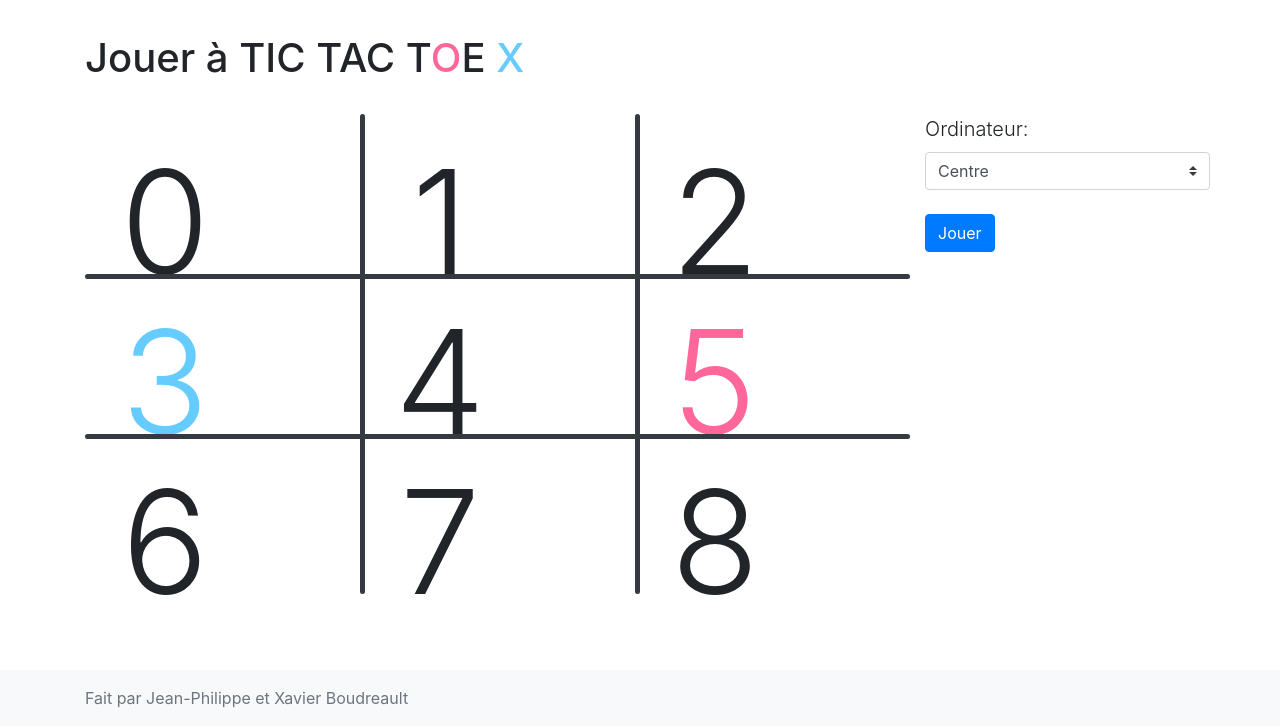
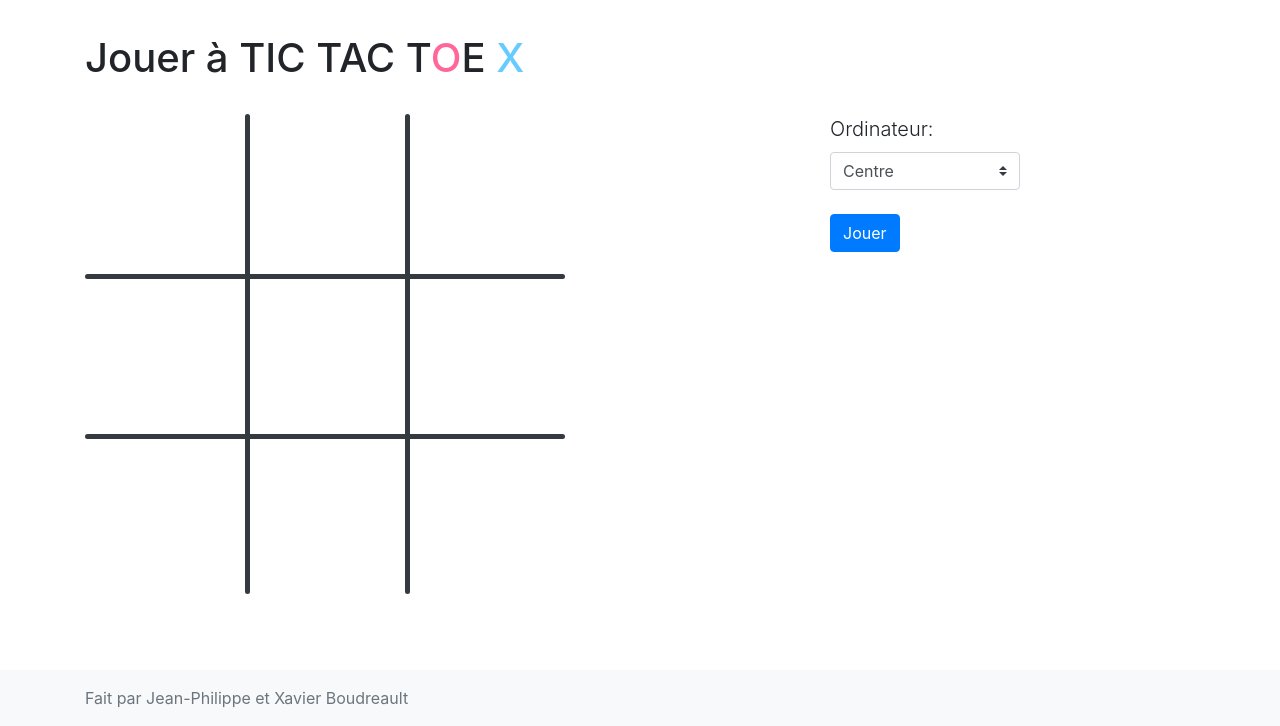
Before and after one commit to jpboudreault/tictactoe, a Django app: page /game/play in a window 1280 px wide. Shown: the part 74-800 px from the top of the page. Run offline with Django 3.2, Linux system fonts and the light colour scheme; some libraries are stand-ins or nearby versions.

Commit message:
Now with a fresh game look

```diff
--- a/game/static/css/styles.css
+++ b/game/static/css/styles.css
@@ -19,21 +19,17 @@ p {
 .grid-container {
     display: grid;
     grid-template-columns: auto auto auto;
-    /*max-width: 450px;*/
+    width: 60vh;
 }
 .cell {
     text-align: center;
-    width: 20vh;
-    height: 20vh;
-    font-size: 18vh;
+    line-height: 20vh; /* to align vertically */
+    width: 20vh; /* for a responsive grid */
+    height: 20vh; /* for a responsive grid */
+    font-size: 19vh;
 }
 .cell:hover {
     cursor: pointer;
-}
-.cell.x>span {
-}
-.cell.o>span {
-    font-size: 18vh;
 }
 .line{
     border-radius: 25px;
--- a/game/static/script/play.js
+++ b/game/static/script/play.js
@@ -5,7 +5,7 @@ $(function () {
     });
     $('[id^=cell-]').click(function () {
         let position = $(this).attr('id').replace('cell-', '');
-        playMove(position);
+        playMove($(this), position);
     });
 });
 
@@ -20,8 +20,8 @@ function startGame() {
     // server will decide if the player makes the first move 'x' or not
 }
 
-function playMove(position) {
-    if ($(this).hasClass('x') || $(this).hasClass('o')) {
+function playMove(cell, position) {
+    if (cell.hasClass('x') || cell.hasClass('o')) {
         console.log(`invalid move: ${position}`);
         return;
     }
--- a/game/templates/play.html
+++ b/game/templates/play.html
@@ -3,24 +3,24 @@
 {% block content %}
     <h1 class="mt-5">Jouer &agrave; TIC TAC T<span class="o">O</span>E <span class="x">X</span></h1>
     <div class="row lead pt-4">
-        <div class="col-9">
+        <div class="col-8">
             <div class="grid-container">
-                <div class="cell row1 col1" id="cell-0">0</div>
-                <div class="cell row1 col2" id="cell-1">1</div>
-                <div class="cell row1 col3" id="cell-2">2</div>
-                <div class="cell row2 col1 x" id="cell-3">3</div>
-                <div class="cell row2 col2" id="cell-4">4</div>
-                <div class="cell row2 col3 o" id="cell-5"><span>5</span></div>
-                <div class="cell row3 col1" id="cell-6">6</div>
-                <div class="cell row3 col2" id="cell-7">7</div>
-                <div class="cell row3 col3" id="cell-8">8</div>
+                <div class="cell row1 col1" id="cell-0"></div>
+                <div class="cell row1 col2" id="cell-1"></div>
+                <div class="cell row1 col3" id="cell-2"></div>
+                <div class="cell row2 col1" id="cell-3"></div>
+                <div class="cell row2 col2" id="cell-4"></div>
+                <div class="cell row2 col3" id="cell-5"></div>
+                <div class="cell row3 col1" id="cell-6"></div>
+                <div class="cell row3 col2" id="cell-7"></div>
+                <div class="cell row3 col3" id="cell-8"></div>
                 <div class="line hline" id="line-1"></div>
                 <div class="line hline" id="line-2"></div>
                 <div class="line vline" id="line-3"></div>
                 <div class="line vline" id="line-4"></div>
             </div>
         </div>
-        <div class="col-3">
+        <div class="col-2">
             <div class="row">
                 <div id="game-message" class="alert alert-primary collapse" role="alert"></div>
             </div>
@@ -38,6 +38,7 @@
                 <button id="game-start" type="button" class="btn btn-primary co">Jouer</button>
             </div>
         </div>
+        <div class="col-2"></div>
     </div>
 {% endblock %}
 
```
